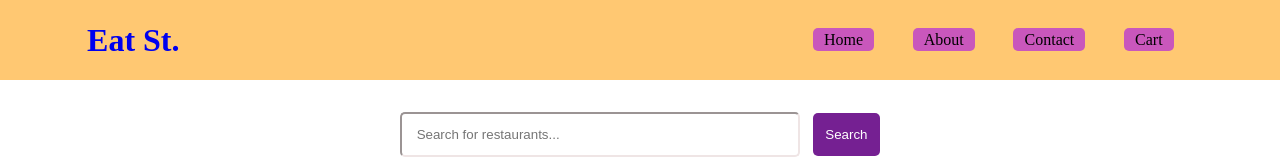
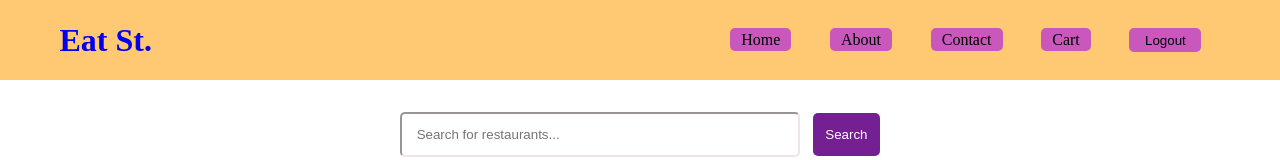
Before and after one commit to ayushbhattacharyacodes/namaste-react-bootcamp, a React (Vite) app in the folder Day-6-to-9/: page / in a window 1280 px wide. Shown: the top 160 px of the page. Built offline with nearby package versions, Linux system fonts and the light colour scheme; no server answers.

Commit message:
added authentication button

```diff
--- a/Day-6-to-9/src/components/Header/Navs.css
+++ b/Day-6-to-9/src/components/Header/Navs.css
@@ -1,6 +1,8 @@
 .navs>ul{
     display: flex;
     list-style-type:none ;
+    align-items: center;
+    justify-content: center;
 }
 
 .navs>ul>li{
@@ -21,3 +23,19 @@
     transition: 0.3s ease-in;
     cursor: pointer;
 }
+
+.auth-btn{
+    width:4.5rem;
+    background-color: #C957BC;
+    color:#000;
+    border: none;
+    border-radius: 5px;
+    padding:0.3rem 0.7rem;
+}
+
+.auth-btn:hover{
+    background-color: #752092;
+    color:#fff;
+    transition: 0.3s ease-in;
+    cursor: pointer;
+}
--- a/Day-6-to-9/src/components/Header/Navs.js
+++ b/Day-6-to-9/src/components/Header/Navs.js
@@ -1,6 +1,12 @@
-import "./Navs.css"
+import { useState } from "react";
+import "./Navs.css";
 
 const Navs = () => {
+  const [isLoggedIn, setIsLoggedIn] = useState(false);
+  const toggleLogin = () => {
+    setIsLoggedIn(!isLoggedIn);
+  };
+
   return (
     <div className="navs">
       <ul>
@@ -16,6 +22,18 @@ const Navs = () => {
         <li>
           <a>Cart</a>
         </li>
+        <li>
+          {!isLoggedIn && (
+            <button className="auth-btn" onClick={toggleLogin}>
+              Logout
+            </button>
+          )}
+          {isLoggedIn && (
+            <button className="auth-btn" onClick={toggleLogin}>
+              Login
+            </button>
+          )}
+        </li>
       </ul>
     </div>
   );
```
Lines whose indentation alone changed are shown as unchanged.
